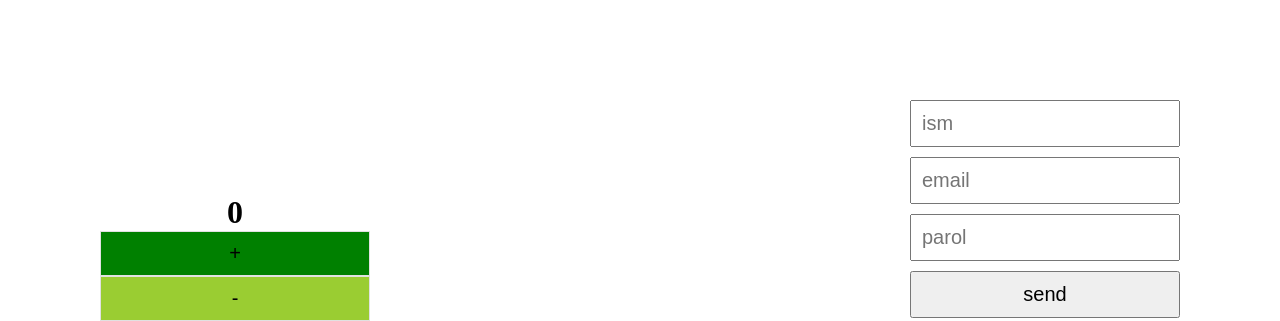
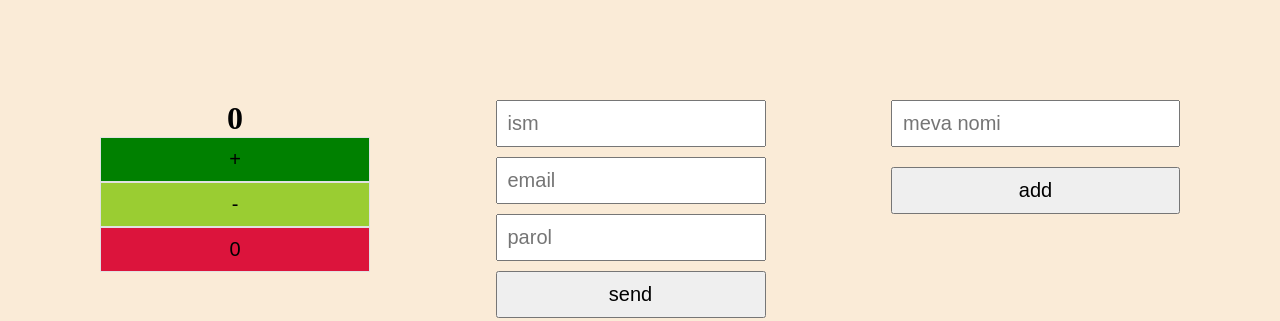
Before and after one commit to HusniddinWeb/React-practice, a React app: page / in a window 1280 px wide. Shown: the top 321 px of the page. Built offline with nearby package versions, Linux system fonts and the light colour scheme.

Commit message:
yangi input yaratildi

```diff
--- a/src/components/header/header.css
+++ b/src/components/header/header.css
@@ -2,14 +2,12 @@
     padding: 100px;
     display: flex;
     justify-content: space-between;
-    align-items: center;
 }
 
 
 .button{
     display: flex;
     flex-direction: column;
-    justify-content: center;
     align-items: center;
     width: 25%;
 }
@@ -51,3 +49,28 @@ form button{
 spam{
     font-size: 25px;
 }
+
+.endBlock{
+    display: flex;
+    flex-direction: column;
+    gap: 20px;
+}
+.endBlock input{
+    padding: 10px;
+    outline: none;
+    font-size: 20px;
+}
+.endBlock button{
+    padding: 10px;
+    font-size: 20px;
+}
+ol{
+    display: flex;
+    flex-direction: column;
+    align-items: center;
+    gap: 10px;
+}
+li{
+    font-size: 20px;
+    font-weight: 700;
+}
--- a/src/components/header/header.jsx
+++ b/src/components/header/header.jsx
@@ -45,6 +45,20 @@ function Header() {
     setEmail(emailInput)
     setParol(parolInput)
   }
+  // --------)
+
+  // (----------
+
+  const [inputVal, setInputVal] = useState('')
+  const [meva, setMeva] = useState([])
+
+  const endInput = (e) =>{
+    setInputVal(e.target.value)
+  }
+
+  const endButton = () =>{
+    setMeva([...meva, inputVal]);
+  }
 
   return (
 
@@ -68,6 +82,16 @@ function Header() {
         <h1>Parol: <spam>{parol}</spam> </h1>
       </form>
 
+      <div className='endBlock'>
+        <input type="text" placeholder='meva nomi' onChange={endInput} />
+        <button onClick={endButton}>add</button>
+        <ol>
+          {meva.map((item, index) => (
+            <li key={index}>{item}</li>
+          ))}
+        </ol>
+      </div>
+
     </div>
   )
 }
--- a/src/index.css
+++ b/src/index.css
@@ -3,3 +3,6 @@
   padding: 0;
   box-sizing: border-box;
 }
+body{
+  background-color: antiquewhite;
+}
```
